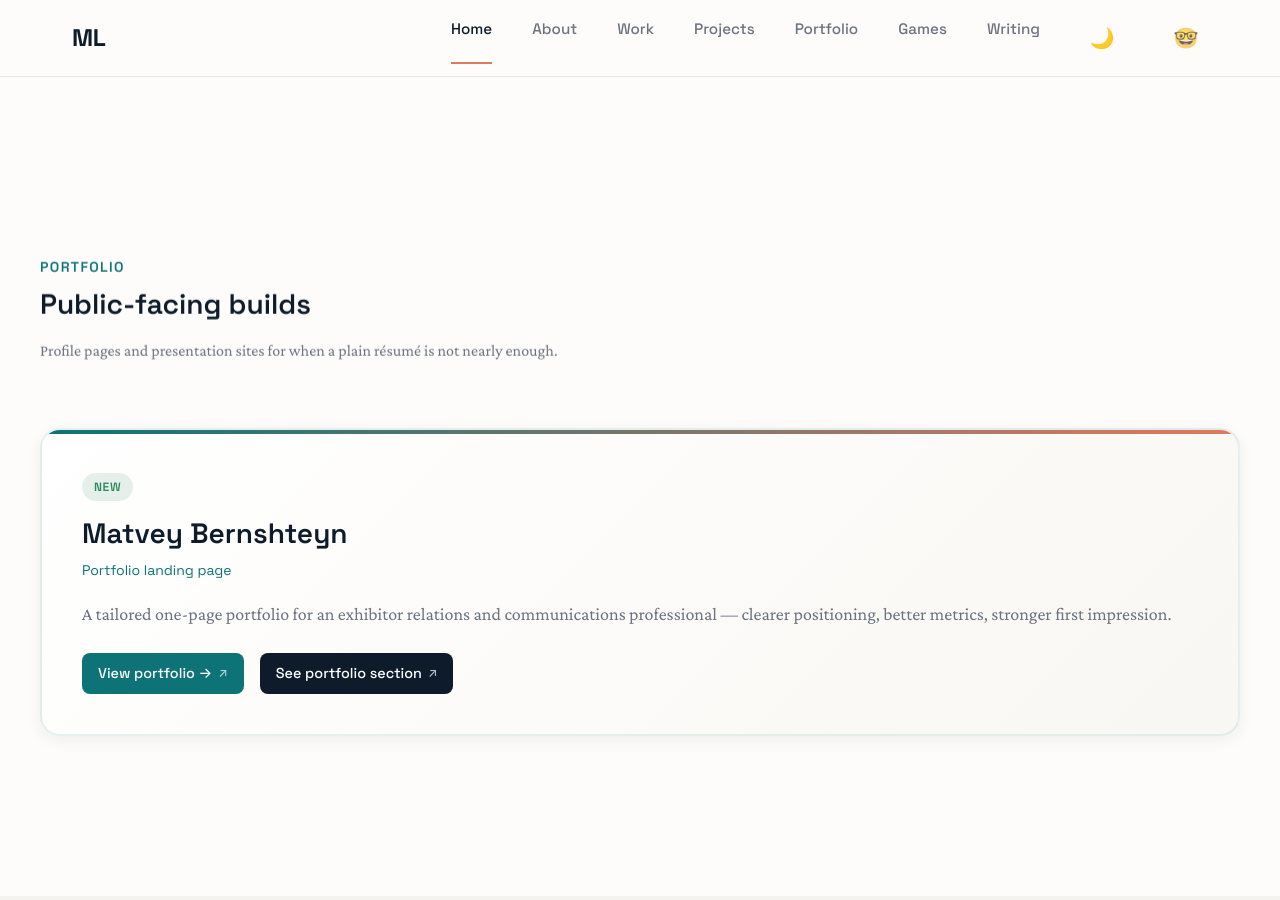
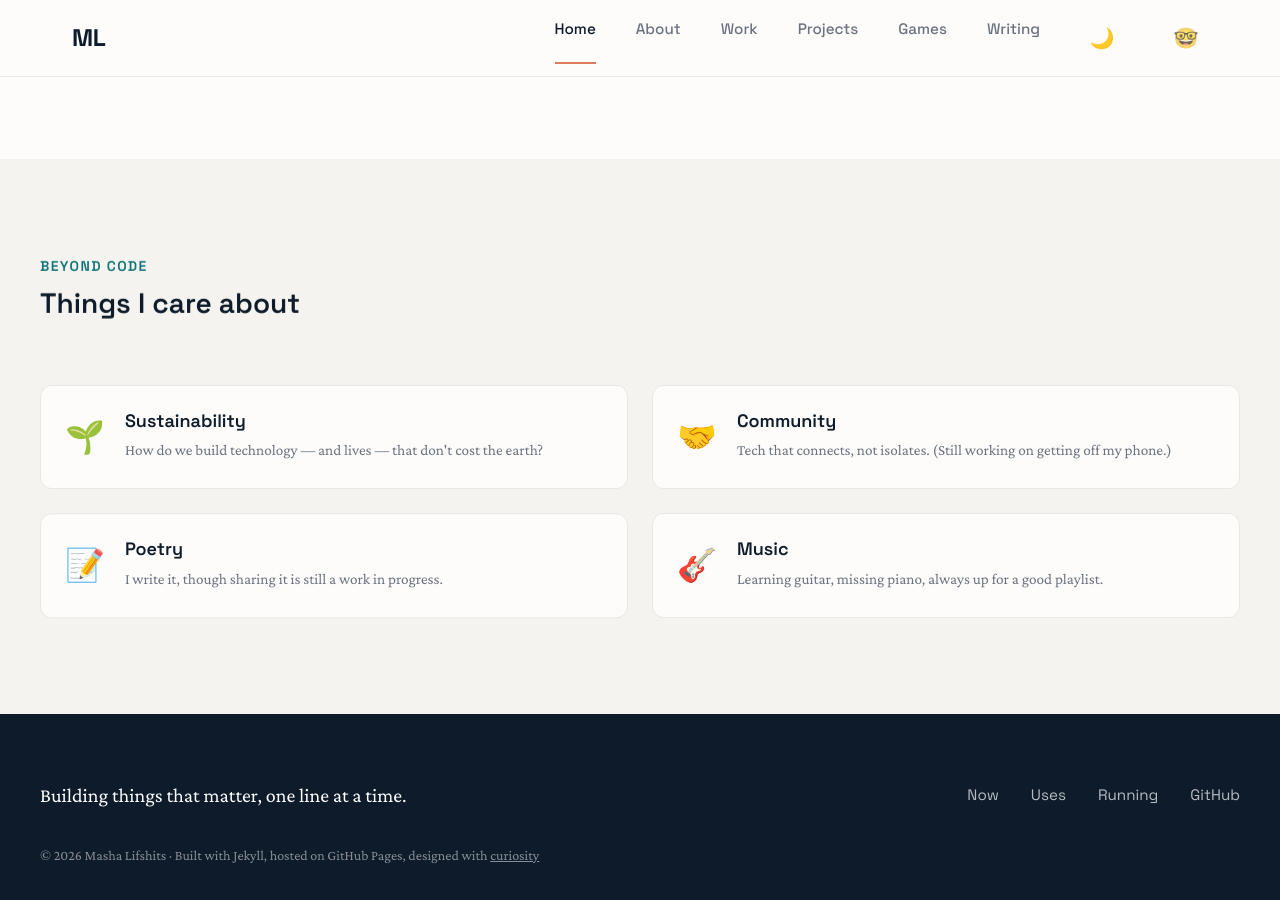
Before and after one commit to Masha-L/masha-l.github.io, a Jekyll site: the page built from index.html, in a window 1280 px wide and 900 px high, scrolled down 2223 px. Built offline with Jekyll 4.4.1, drawn with Linux system fonts in a browser that asks for light colours.

Commit message:
Remove main-site portfolio navigation entry

```diff
--- a/_layouts/default.html
+++ b/_layouts/default.html
@@ -26,7 +26,6 @@
         <a href="{{ '/about/' | relative_url }}" {% if page.url == '/about/' %}class="active"{% endif %}>About</a>
         <a href="{{ '/work/' | relative_url }}" {% if page.url == '/work/' %}class="active"{% endif %}>Work</a>
         <a href="{{ '/projects/' | relative_url }}" {% if page.url == '/projects/' %}class="active"{% endif %}>Projects</a>
-        <a href="{{ '/portfolio/' | relative_url }}" {% if page.url == '/portfolio/' or page.url contains '/matt-bernshteyn/' %}class="active"{% endif %}>Portfolio</a>
         <a href="{{ '/games/' | relative_url }}" {% if page.url == '/games/' %}class="active"{% endif %}>Games</a>
         <a href="{{ '/blog/' | relative_url }}" {% if page.url contains '/blog' %}class="active"{% endif %}>Writing</a>
         <button class="theme-toggle" aria-label="Toggle dark mode" title="Toggle dark mode">🌙</button>
--- a/index.html
+++ b/index.html
@@ -95,28 +95,6 @@ title: Home
   </div>
 </section>
 
-<section class="section">
-  <div class="section-container">
-    <div class="section-header">
-      <p class="section-label">portfolio</p>
-      <h2 class="section-title">Public-facing builds</h2>
-      <p class="section-subtitle">Profile pages and presentation sites for when a plain résumé is not nearly enough.</p>
-    </div>
-    <div class="featured-grid stagger">
-      <div class="featured-card">
-        <span class="badge badge-shipped">New</span>
-        <h3>Matvey Bernshteyn</h3>
-        <p class="tech-stack">Portfolio landing page</p>
-        <p class="description">A tailored one-page portfolio for an exhibitor relations and communications professional — clearer positioning, better metrics, stronger first impression.</p>
-        <div class="card-links">
-          <a href="/matt-bernshteyn/" class="link-external link-blog">View portfolio →</a>
-          <a href="/portfolio/" class="link-external link-github">See portfolio section</a>
-        </div>
-      </div>
-    </div>
-  </div>
-</section>
-
 <section class="section section-alt">
   <div class="section-container">
     <div class="section-header">
--- a/matt-bernshteyn/index.html
+++ b/matt-bernshteyn/index.html
@@ -36,7 +36,6 @@
         <a href="/about/">About</a>
         <a href="/work/">Work</a>
         <a href="/projects/">Projects</a>
-        <a href="/portfolio/" class="active">Portfolio</a>
         <a href="/games/">Games</a>
         <a href="/blog/">Writing</a>
         <button class="theme-toggle" aria-label="Toggle dark mode" title="Toggle dark mode">🌙</button>
```
Also changed, not shown: portfolio.md (deleted, +0 -34 lines).
